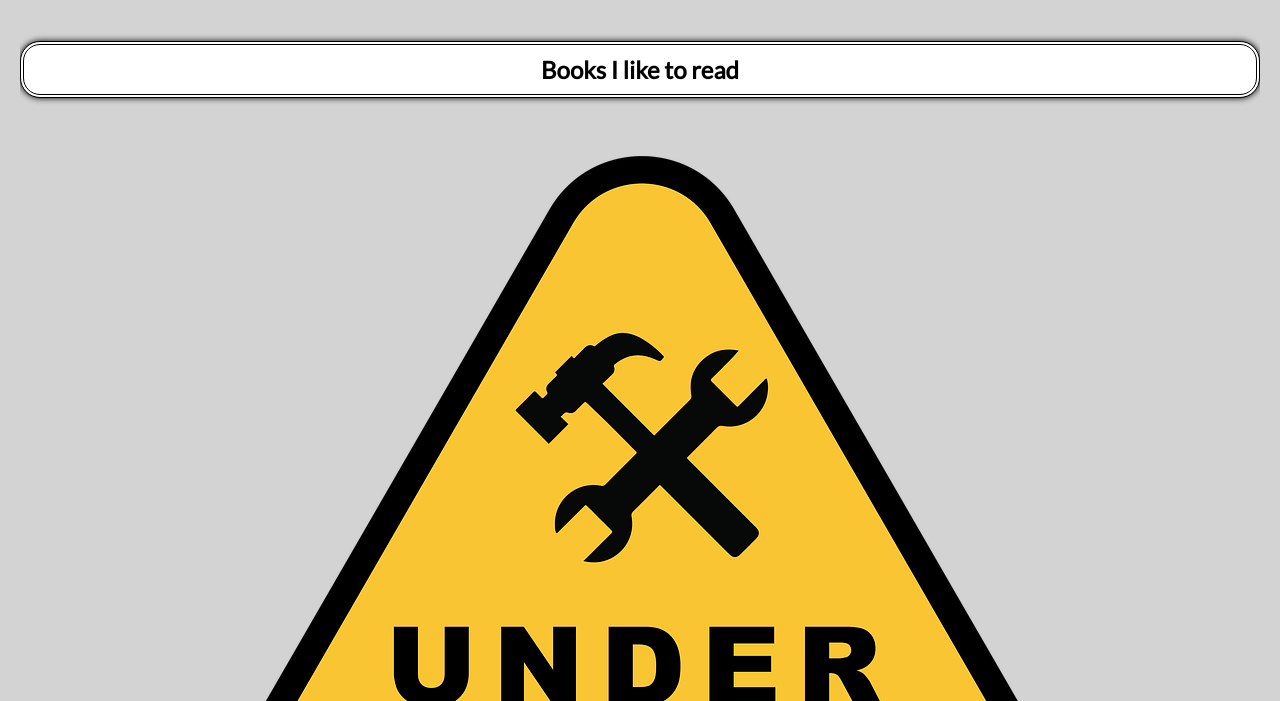
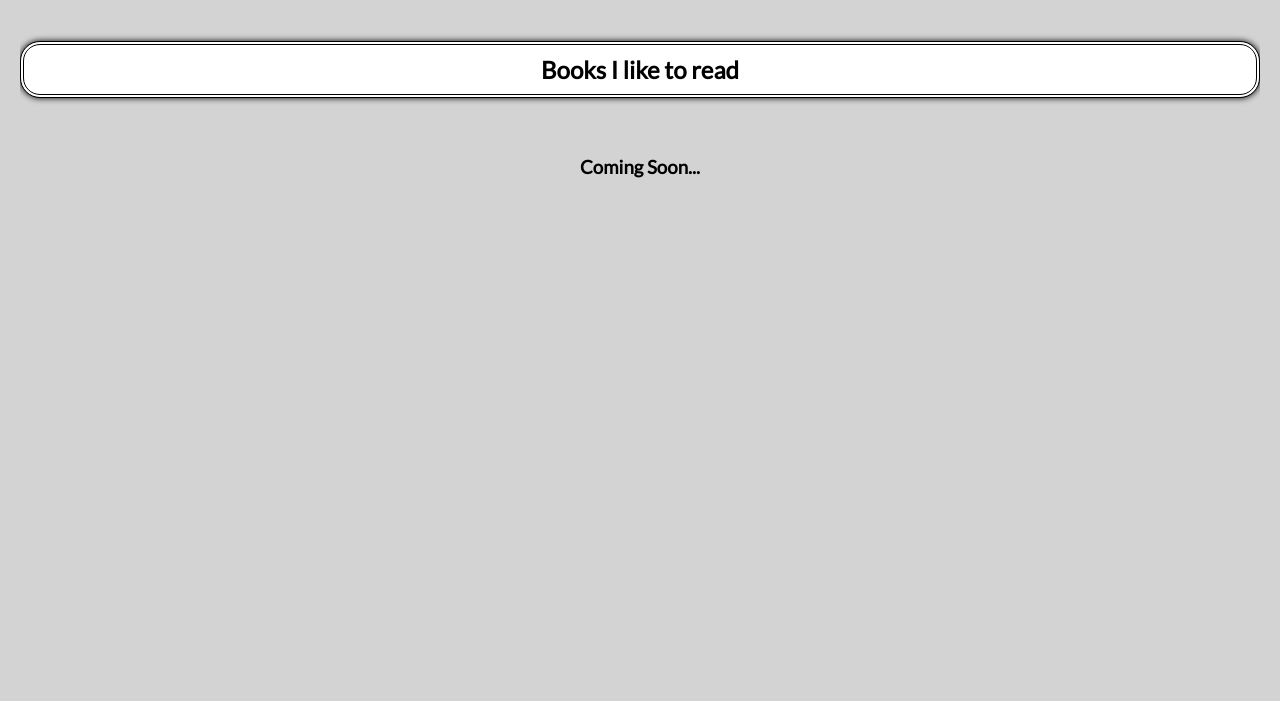
Before and after one commit to lkim1107/website, a plain HTML site: page books.html in a window 1280 px wide. Shown: the part 99-800 px from the top of the page. Drawn offline with Linux system fonts and the light colour scheme.

Commit message:
Update books.html

```diff
--- a/books.html
+++ b/books.html
@@ -30,7 +30,7 @@
         <h2> Books I like to read </h2>
 
         <h3>
-            <center><img src="images/under-construction.png" alt=""></center>
+            <center>Coming Soon...</center>
         </h3>
 
 
```
